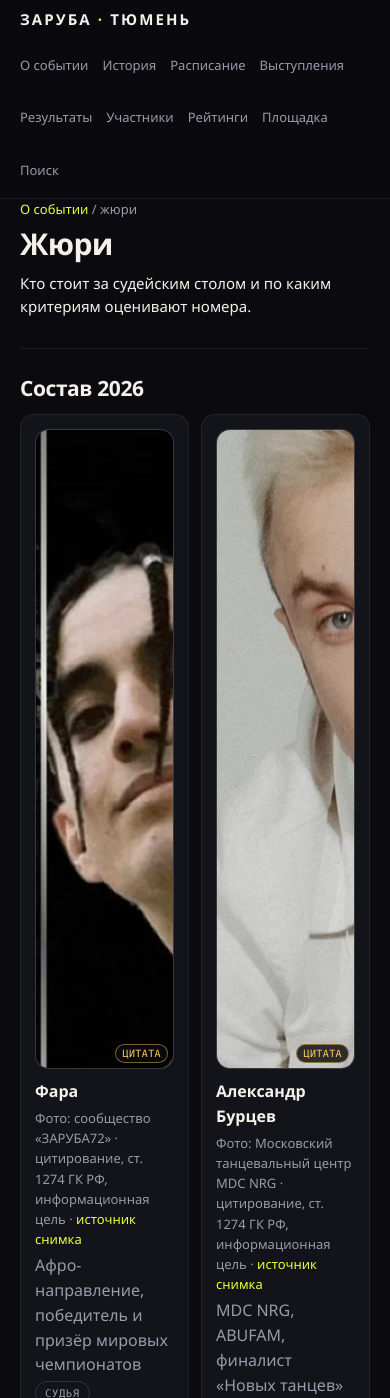
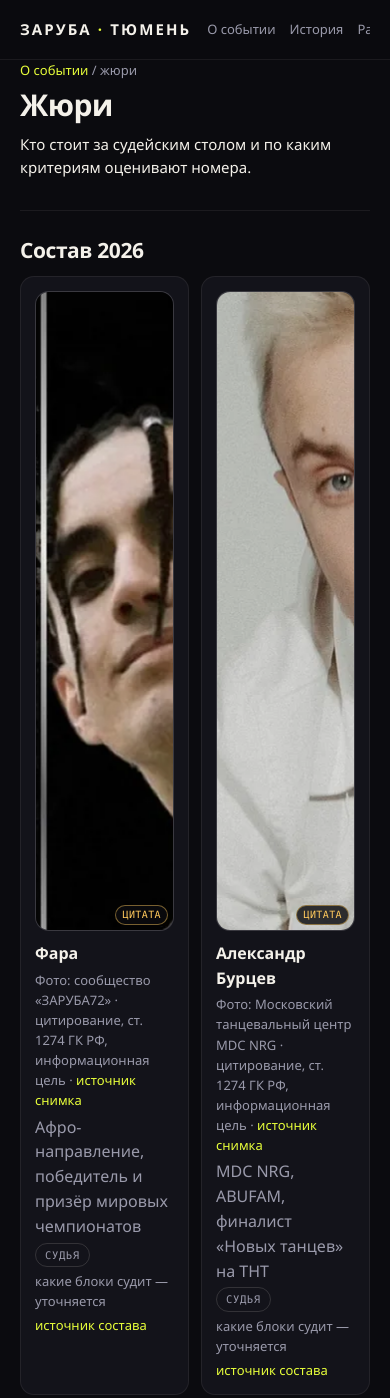
Before and after one commit to NikNikRich/zaruba, a FastAPI app: page /judges in a window 390 px wide. Shown: the top 1398 px of the page. Run offline with FastAPI, Linux system fonts and the light colour scheme.

Commit message:
fix: липкая шапка — токен --header-h и прокрутка меню вместо переноса
Девять пунктов меню переносились на 2-4 строки, шапка росла и накрывала липкие табы дней: overflow-x: auto из §6.3 не работал, пока у навигации стоял flex-wrap: wrap. Высота шапки задана токеном --header-h, табы дней считают смещение от него, линия шапки нарисована тенью — border добавлял 1 px и сдвигал отсчёт.

Проверено: pytest (93.14%), ruff check, ruff format --check, mypy, python -m zaruba.content check, tools/check_md_tables.py, tools/check_md_chars.py, tools/check_html.py.

```diff
--- a/src/zaruba/static/style.css
+++ b/src/zaruba/static/style.css
@@ -14,6 +14,9 @@
   --line2: rgba(244, 241, 234, 0.07);
   --r: 14px;
   --wrap: 1080px;
+  /* Высота липкой шапки: одна точка правды для табов дней и (в §6.20) отступов
+     якорей. Шапка обязана быть ровно такой — см. `.site-header`. */
+  --header-h: 60px;
   --mono: ui-monospace, "Cascadia Mono", Consolas, monospace;
   --sans: "Segoe UI", system-ui, -apple-system, sans-serif;
 }
@@ -81,14 +84,18 @@ ul { margin: 0 0 12px; padding-left: 20px; }
   z-index: 5;
   background: rgba(11, 11, 15, 0.92);
   backdrop-filter: blur(10px);
-  border-bottom: 1px solid var(--line2);
+  /* Линия — тенью, а не border: рамка добавила бы 1 px к высоте, и смещения
+     липких элементов (`top: var(--header-h)`) перестали бы совпадать с шапкой. */
+  box-shadow: inset 0 -1px 0 var(--line2);
 }
 .header-inner {
   display: flex;
   align-items: center;
   justify-content: space-between;
   gap: 16px;
-  min-height: 60px;
+  min-height: var(--header-h);
+  /* Меню сжимается и прокручивается, а не выталкивает бренд за экран. */
+  min-width: 0;
 }
 .brand {
   font-weight: 800;
@@ -97,10 +104,21 @@ ul { margin: 0 0 12px; padding-left: 20px; }
   text-transform: uppercase;
   color: var(--ink);
   white-space: nowrap;
+  flex: 0 0 auto;
 }
 .brand span { color: var(--lime); }
-.nav { display: flex; gap: 18px; flex-wrap: wrap; }
+/* Девять пунктов всегда в одну строку: перенос растил шапку до ~170 px и
+   накрывал липкие табы дней. На узких экранах — горизонтальная прокрутка (§6.3). */
+.nav {
+  display: flex;
+  gap: 18px;
+  flex-wrap: nowrap;
+  overflow-x: auto;
+  min-width: 0;
+  scrollbar-width: thin;
+}
 .nav a {
+  flex: 0 0 auto;
   color: var(--muted);
   font-size: 14px;
   padding: 8px 0;
@@ -336,7 +354,7 @@ a.shot__frame:hover, a.shot__frame:focus-visible { border-color: rgba(232, 255,
   overflow-x: auto;
   padding: 14px 0;
   position: sticky;
-  top: 60px;
+  top: var(--header-h);
   background: var(--bg);
   z-index: 4;
   border-bottom: 1px solid var(--line2);
@@ -534,10 +552,10 @@ a.shot__frame:hover, a.shot__frame:focus-visible { border-color: rgba(232, 255,
 .footer-links { display: flex; gap: 18px; flex-wrap: wrap; }
 
 @media (max-width: 720px) {
-  .header-inner { flex-wrap: wrap; padding-top: 8px; padding-bottom: 8px; }
-  .nav { gap: 14px; overflow-x: auto; width: 100%; }
+  /* Шапка остаётся одной строкой: перенос растил её до ~170 px и накрывал
+     липкие табы дней. Девять пунктов прокручиваются — как обещает §6.3. */
+  .nav { gap: 14px; }
   .nav a { font-size: 13px; }
-  .day-tabs { top: 104px; }
   main { padding-top: 24px; }
 }
 
```
Also changed, not shown: docs/06-info-section.md (+12 -6 lines), tests/test_styles.py (added, +59 -0 lines).
